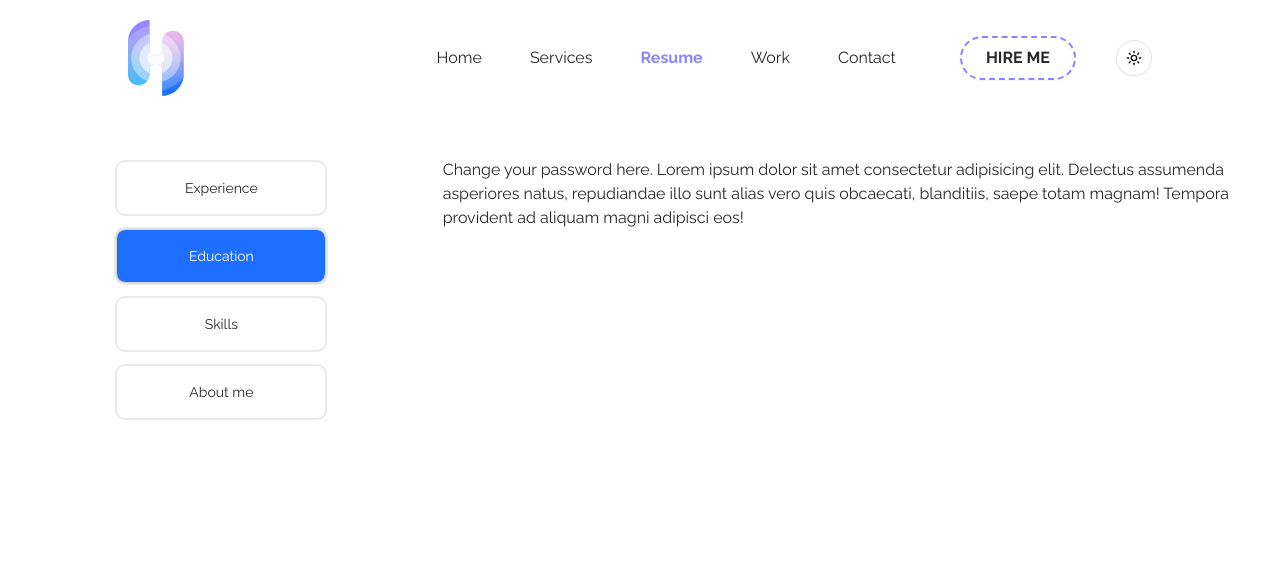
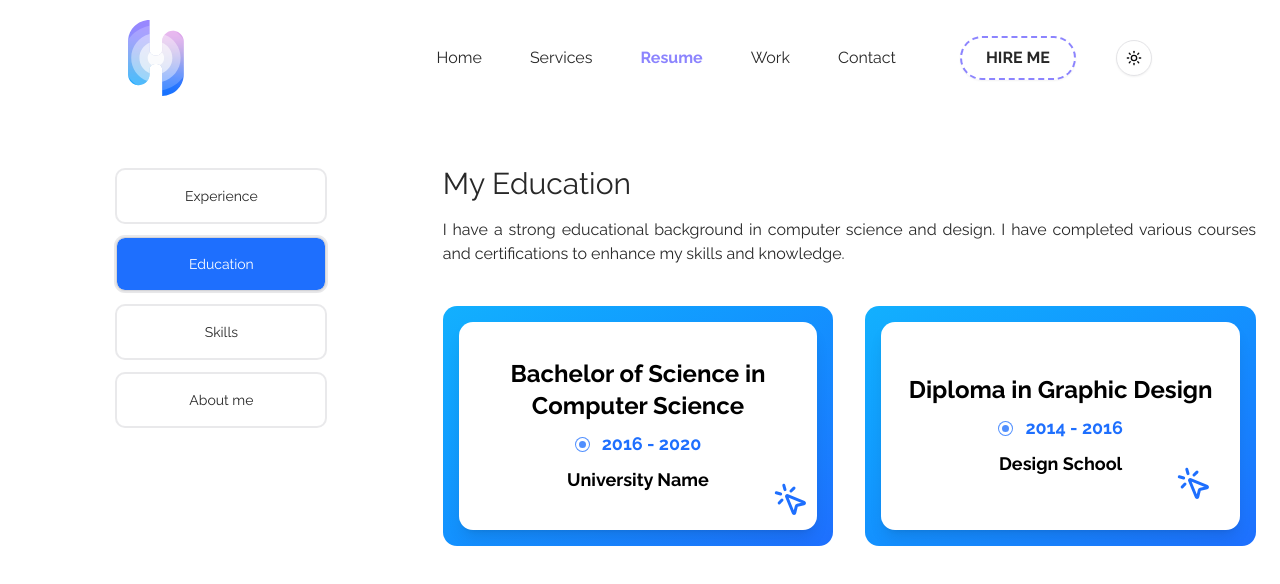
Before and after one commit to Harman-khurmi/harman-portfolio, a Next.js app: page /resume in a window 1280 px wide. Both pictures are taken after a click on the tab "Education". Shown: the top 584 px of the page. Built offline with nearby package versions, Linux system fonts and the light colour scheme.

Commit message:
education-added

```diff
--- a/app/resume/page.jsx
+++ b/app/resume/page.jsx
@@ -14,6 +14,8 @@ import { FaRegHandPointer } from "react-icons/fa";
 
 import { LuMousePointerClick } from "react-icons/lu";
 import { GiClick } from "react-icons/gi";
+import ClipPathLinks from "@/components/ClipPathLinks";
+import { FaReact } from "react-icons/fa";
 
 const resume = () => {
   return (
@@ -21,7 +23,7 @@ const resume = () => {
       <motion.div
         initial={{ opacity: 0 }}
         animate={{ opacity: 1, transition: { duration: 0.5, delay: 0.5, ease: easeInOut } }}
-        className='my-10 lg:my-6 container mx-auto'
+        className='mt-8 container mx-auto'
       >
         <Tabs defaultValue="Experience" className="w-full min-h-full container mx-auto">
           <div className='gap-4 grid grid-cols-1 md:grid-cols-3 md:gap-6  lg:my-4.5'>
@@ -44,7 +46,7 @@ const resume = () => {
                   animate={{ opacity: 1, transition: { duration: 0.5, delay: 0.5, ease: easeInOut } }}
                   className='flex w-full items-center justify-center content-center py-10'
                 >
-                  <ScrollArea className="h-[24rem] w-full flex justify-center content-center">
+                  <ScrollArea className="h-[18rem] w-full flex justify-center content-center">
                     <div className='grid grid-cols-1 lg:grid-cols-2 justify-center content-center place-content-center mx-auto gap-8'>
                       {experience.exp.map((item, index) => (
                         <TiltCard key={index} item={item} />
@@ -53,8 +55,47 @@ const resume = () => {
                   </ScrollArea>
                 </motion.div>
               </TabsContent>
-              <TabsContent value="Education">Change your password here. Lorem ipsum dolor sit amet consectetur adipisicing elit. Delectus assumenda asperiores natus, repudiandae illo sunt alias vero quis obcaecati, blanditiis, saepe totam magnam! Tempora provident ad aliquam magni adipisci eos!</TabsContent>
-              <TabsContent value="Skills">Make changes to your account here. Lorem ipsum dolor sit amet consectetur adipisicing elit. Delectus assumenda asperiores natus, repudiandae illo sunt alias vero quis obcaecati, blanditiis, saepe totam magnam! Tempora provident ad aliquam magni adipisci eos!</TabsContent>
+
+              <TabsContent value="Education">
+                <div className='flex flex-col gap-4 items-center md:items-start'>
+                  <h1 className='text-3xl'>{education.title}</h1>
+                  <p className='text-md text-justify'>{education.description}</p>
+                </div>
+                <motion.div
+                  initial={{ opacity: 0 }}
+                  animate={{ opacity: 1, transition: { duration: 0.5, delay: 0.5, ease: easeInOut } }}
+                  className='flex w-full items-center justify-center content-center py-10'
+                >
+                  <ScrollArea className="h-[18rem] w-full flex justify-center content-center">
+                    <div className='grid grid-cols-1 lg:grid-cols-2 justify-center content-center place-content-center mx-auto gap-8'>
+                      {education.edu.map((item, index) => (
+                        <TiltCardEdu key={index} item={item} />
+                      ))}
+                    </div>
+                  </ScrollArea>
+                </motion.div>
+              </TabsContent>
+
+              <TabsContent value="Skills">
+              <div className='flex flex-col gap-4 items-center md:items-start'>
+                  <h1 className='text-3xl'>{skills.title}</h1>
+                  <p className='text-md text-justify'>{skills.description}</p>
+                </div>
+                <motion.div
+                  initial={{ opacity: 0 }}
+                  animate={{ opacity: 1, transition: { duration: 0.5, delay: 0.5, ease: easeInOut } }}
+                  className='flex w-full items-center justify-center content-center py-10'
+                >
+                  <ScrollArea className="h-[18rem] w-full flex justify-center content-center">
+                    <div className='grid grid-cols-1 lg:grid-cols-2 justify-center content-center place-content-center mx-auto gap-8'>
+                      {skills.logos.map((item, index) => (
+                        <ClipPathLinks key={index} item={item}/>
+                      ))}
+                    </div>
+                  </ScrollArea>
+                </motion.div>
+              </TabsContent>
+
               <TabsContent value="About me">Change your password here. Lorem ipsum dolor sit amet consectetur adipisicing elit. Delectus assumenda asperiores natus, repudiandae illo sunt alias vero quis obcaecati, blanditiis, saepe totam magnam! Tempora provident ad aliquam magni adipisci eos!</TabsContent>
             </div>
           </div>
@@ -99,10 +140,9 @@ const experience = {
 }
 
 const education = {
-  icon: "",
   title: 'My Education',
   description: "I have a strong educational background in computer science and design. I have completed various courses and certifications to enhance my skills and knowledge.",
-  exp: [
+  edu: [
     {
       institution: 'University Name',
       degree: 'Bachelor of Science in Computer Science',
@@ -119,42 +159,18 @@ const education = {
 }
 
 const skills = {
-  icon: "",
   title: 'My Skills',
   description: "I have a diverse set of skills in web development, mobile development, UI/UX design, and graphic design. I am proficient in various programming languages and design tools.",
-  exp: [
+  logos: [
     {
-      skill: 'HTML',
-      level: 'Expert',
+      skill: "FaReact",
+      // level: 'Expert',
     },
     {
-      skill: 'CSS',
-      level: 'Expert',
+      skill: "FaReact",
+      // level: 'Expert',
     },
-    {
-      skill: 'JavaScript',
-      level: 'Advanced',
-    },
-    {
-      skill: 'Dart',
-      level: 'Intermediate',
-    },
-    {
-      skill: 'Flutter',
-      level: 'Intermediate',
-    },
-    {
-      skill: 'Figma',
-      level: 'Advanced',
-    },
-    {
-      skill: 'Adobe Illustrator',
-      level: 'Advanced',
-    },
-    {
-      skill: 'Adobe Photoshop',
-      level: 'Advanced',
-    },
+
   ],
 }
 
@@ -225,7 +241,7 @@ const TiltCard = ({ item }) => {
         transformStyle: "preserve-3d",
         transform,
       }}
-      className="relative h-56 md:h-72 rounded-xl bg-gradient-to-br from-third to-fourth"
+      className="relative h-48 md:h-60 rounded-xl bg-gradient-to-br from-third to-fourth"
     >
       <div
         style={{
@@ -253,7 +269,7 @@ const TiltCard = ({ item }) => {
             style={{
               transform: "translateZ(75px)",
             }}
-          className="absolute  -bottom-10 -right-10 mx-auto text-3xl lg:text-4xl text-fourth"
+            className="absolute -bottom-7 -right-8  md:-bottom-10 md:-right-16 mx-auto text-3xl lg:text-4xl text-fourth"
           />
           {/* <GiClick
           style={{
@@ -267,51 +283,88 @@ const TiltCard = ({ item }) => {
   );
 };
 
-// function BlinkingDot() {
-//   // Define the ping effect: expands and fades out smoothly in a loop
-//   const pingVariants = {
-//     initial: { scale: 0.2, opacity: 0.8 },
-//     animate: {
-//       scale: 2, // Adjusted for a larger expanding circle
-//       opacity: 0,
-//       transition: {
-//         duration: 3,
-//         repeat: Infinity,
-//         ease: "easeInOut",
-//       },
-//     },
-//   };
 
-//   // Define the blinking effect: cycles opacity smoothly
-//   const blinkVariants = {
-//     initial: { opacity: 1 },
-//     animate: {
-//       opacity: [1, 0.5, 1],
-//       transition: {
-//         duration: 1.5,
-//         times: [0, 0.5, 1],
-//         repeat: Infinity,
-//         ease: "easeInOut",
-//       },
-//     },
-//   };
+const TiltCardEdu = ({ item }) => {
+  const ref = useRef(null);
 
-//   return (
-//     <div className="relative flex items-center justify-center">
-//       {/* Ping circle */}
-//       <motion.div
-//         className="absolute rounded-full bg-blue-400 h-3 w-3"
-//         variants={pingVariants}
-//         initial="initial"
-//         animate="animate"
-//       />
-//       <motion.div
-//         className="absolute rounded-full bg-blue-500 h-1.5 w-1.5"
-//         variants={blinkVariants}
-//         initial="initial"
-//         animate="animate"
-//       />
-//       {/* Blinking dot */}
-//     </div>
-//   );
-// }
+  const x = useMotionValue(0);
+  const y = useMotionValue(0);
+
+  const xSpring = useSpring(x);
+  const ySpring = useSpring(y);
+
+  const transform = useMotionTemplate`rotateX(${xSpring}deg) rotateY(${ySpring}deg)`;
+
+  const handleMouseMove = (e) => {
+    if (!ref.current) return [0, 0];
+
+    const rect = ref.current.getBoundingClientRect();
+
+    const width = rect.width;
+    const height = rect.height;
+
+    const mouseX = (e.clientX - rect.left) * 32.5;
+    const mouseY = (e.clientY - rect.top) * 32.5;
+
+    const rX = (mouseY / height - 32.5 / 2) * -1;
+    const rY = mouseX / width - 32.5 / 2;
+
+    x.set(rX);
+    y.set(rY);
+  };
+
+  const handleMouseLeave = () => {
+    x.set(0);
+    y.set(0);
+  };
+
+  return (
+    <motion.div
+      ref={ref}
+      onMouseMove={handleMouseMove}
+      onMouseLeave={handleMouseLeave}
+      style={{
+        transformStyle: "preserve-3d",
+        transform,
+      }}
+      className="relative h-48 md:h-60 rounded-xl bg-gradient-to-br from-third to-fourth"
+    >
+      <div
+        style={{
+          transform: "translateZ(75px)",
+          transformStyle: "preserve-3d",
+        }}
+        className="absolute inset-4 grid place-content-center rounded-xl bg-white shadow-lg p-4 md:p-2"
+      >
+        {/* content */}
+        <div
+          style={{
+            transform: "translateZ(50px)",
+          }}
+          className=" relative flex flex-col text-lg font-bold text-black gap-2 items-center justify-center text-center"
+        >
+          <h1 className="text-xl md:text-2xl">{item.degree}</h1>
+          <div className="flex gap-3 items-center">
+
+            <div className="blink"></div>
+            <p className="text-fourth">{item.duration}</p>
+          </div>
+          <p className="">{item.institution}</p>
+
+          <LuMousePointerClick
+            style={{
+              transform: "translateZ(75px)",
+            }}
+            className="absolute -bottom-3 -right-2  md:-bottom-6 md:-right-0 mx-auto text-3xl lg:text-4xl text-fourth"
+          />
+          {/* <GiClick
+          style={{
+            transform: "translateZ(75px)",
+          }}
+          className="absolute lg:hidden not-hidden bottom-2  -rotate-6 lg:-rotate-30  right-2 mx-auto text-3xl lg:text-4xl text-fourth"
+          /> */}
+        </div>
+      </div>
+    </motion.div>
+  );
+};
--- /dev/null
+++ b/components/ClipPathLinks.jsx
@@ -0,0 +1,122 @@
+'use client'
+import React from "react";
+import { useAnimate } from "framer-motion";
+import { FaReact } from "react-icons/fa";
+
+export default function ClipPathLinks({item}){
+    return (
+      <div className="divide-y divide-neutral-900 border border-neutral-900">
+        <div className="grid grid-cols-2 divide-x divide-neutral-900">
+          <LinkBox Icon={FaReact} href="#" />
+          <LinkBox Icon={item.skill} href="#" />
+          {console.log(item.skill)}
+        </div>
+        <div className="grid grid-cols-4 divide-x divide-neutral-900">
+          <LinkBox Icon={item.skill} href="#" />
+          <LinkBox Icon={item.skill} href="#" />
+          <LinkBox Icon={item.skill} href="#" />
+          <LinkBox Icon={item.skill} href="#" />
+        </div>
+        <div className="grid grid-cols-3 divide-x divide-neutral-900">
+          <LinkBox Icon={item.skill} href="#" />
+          <LinkBox Icon={item.skill} href="#" />
+          <LinkBox Icon={item.skill} href="#" />
+        </div>
+      </div>
+    );
+  };
+
+  const NO_CLIP = "polygon(0 0, 100% 0, 100% 100%, 0% 100%)";
+  const BOTTOM_RIGHT_CLIP = "polygon(0 0, 100% 0, 0 0, 0% 100%)";
+  const TOP_RIGHT_CLIP = "polygon(0 0, 0 100%, 100% 100%, 0% 100%)";
+  const BOTTOM_LEFT_CLIP = "polygon(100% 100%, 100% 0, 100% 100%, 0 100%)";
+  const TOP_LEFT_CLIP = "polygon(0 0, 100% 0, 100% 100%, 100% 0)";
+
+  const ENTRANCE_KEYFRAMES = {
+    left: [BOTTOM_RIGHT_CLIP, NO_CLIP],
+    bottom: [BOTTOM_RIGHT_CLIP, NO_CLIP],
+    top: [BOTTOM_RIGHT_CLIP, NO_CLIP],
+    right: [TOP_LEFT_CLIP, NO_CLIP],
+  };
+
+  const EXIT_KEYFRAMES = {
+    left: [NO_CLIP, TOP_RIGHT_CLIP],
+    bottom: [NO_CLIP, TOP_RIGHT_CLIP],
+    top: [NO_CLIP, TOP_RIGHT_CLIP],
+    right: [NO_CLIP, BOTTOM_LEFT_CLIP],
+  };
+
+  const LinkBox = ({ Icon, href }) => {
+    const [scope, animate] = useAnimate();
+
+    const getNearestSide = (e) => {
+      const box = e.target.getBoundingClientRect();
+
+      const proximityToLeft = {
+        proximity: Math.abs(box.left - e.clientX),
+        side: "left",
+      };
+      const proximityToRight = {
+        proximity: Math.abs(box.right - e.clientX),
+        side: "right",
+      };
+      const proximityToTop = {
+        proximity: Math.abs(box.top - e.clientY),
+        side: "top",
+      };
+      const proximityToBottom = {
+        proximity: Math.abs(box.bottom - e.clientY),
+        side: "bottom",
+      };
+
+      const sortedProximity = [
+        proximityToLeft,
+        proximityToRight,
+        proximityToTop,
+        proximityToBottom,
+      ].sort((a, b) => a.proximity - b.proximity);
+
+      return sortedProximity[0].side;
+    };
+
+    const handleMouseEnter = (e) => {
+      const side = getNearestSide(e);
+
+      animate(scope.current, {
+        clipPath: ENTRANCE_KEYFRAMES[side],
+      });
+    };
+
+    const handleMouseLeave = (e) => {
+      const side = getNearestSide(e);
+
+      animate(scope.current, {
+        clipPath: EXIT_KEYFRAMES[side],
+      });
+    };
+
+    return (
+      <a
+        href={href}
+        onMouseEnter={(e) => {
+          handleMouseEnter(e);
+        }}
+        onMouseLeave={(e) => {
+          handleMouseLeave(e);
+        }}
+        className="relative grid h-20 w-full place-content-center sm:h-28 md:h-36"
+      >
+        <Icon className="text-xl sm:text-3xl lg:text-4xl" />
+
+        <div
+          ref={scope}
+          style={{
+            clipPath: BOTTOM_RIGHT_CLIP,
+          }}
+          className="absolute inset-0 grid place-content-center bg-neutral-900 text-white"
+        >
+          <Icon className="text-xl sm:text-3xl md:text-4xl" />
+        </div>
+      </a>
+    );
+  };
```
Lines whose indentation alone changed are shown as unchanged.
